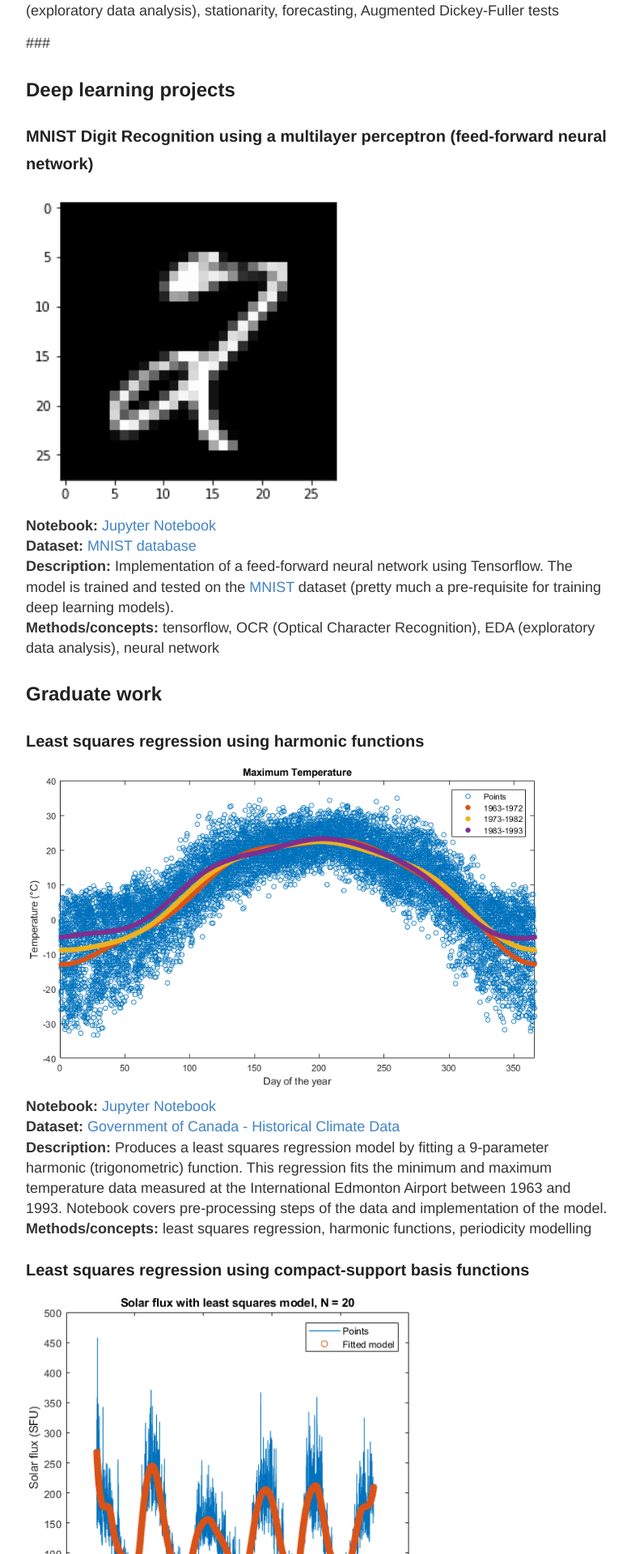
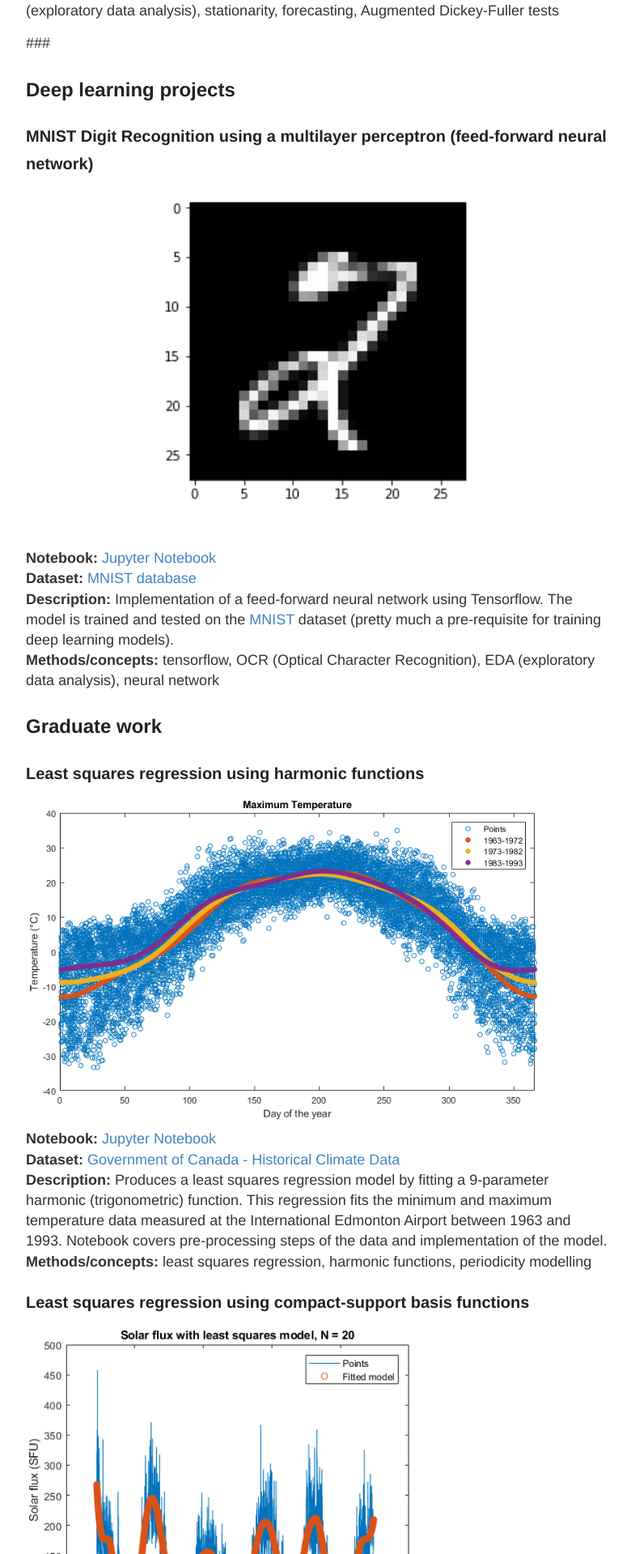
Before and after one commit to oliver-ong/oliver-ong.github.io, a Jekyll site: the page built from _posts/2018-11-12-Portfolio-Home.md, in a window 1280 px wide. Shown: the part 943-2862 px from the top of the page at 81% size, without its empty margins (248-1028 px from the left). Built offline with Jekyll 4.4.1, drawn with Linux system fonts in a browser that asks for light colours.

Commit message:
Update 2018-11-12-Portfolio-Home.md

```diff
--- a/_posts/2018-11-12-Portfolio-Home.md
+++ b/_posts/2018-11-12-Portfolio-Home.md
@@ -17,7 +17,7 @@ title: Portfolio Home
 ## Deep learning projects
 
 ### MNIST Digit Recognition using a multilayer perceptron (feed-forward neural network)
-<img src= "\images\mlp_mnist.png" width = "400" align = "middle">\\
+<center><img src= "\images\mlp_mnist.png" width = "400"></center>\\
 **Notebook:** [Jupyter Notebook](https://nbviewer.jupyter.org/github/oliver-ong/oliver-ong.github.io/blob/master/Notebooks/mlp_mnist.ipynb)\\
 **Dataset:** [MNIST database](https://datahack.analyticsvidhya.com/contest/practice-problem-identify-the-digits/)\\
 **Description:** Implementation of a feed-forward neural network using Tensorflow. The model is trained and tested on the [MNIST](http://yann.lecun.com/exdb/mnist/) dataset (pretty much a pre-requisite for training deep learning models). \\
```
